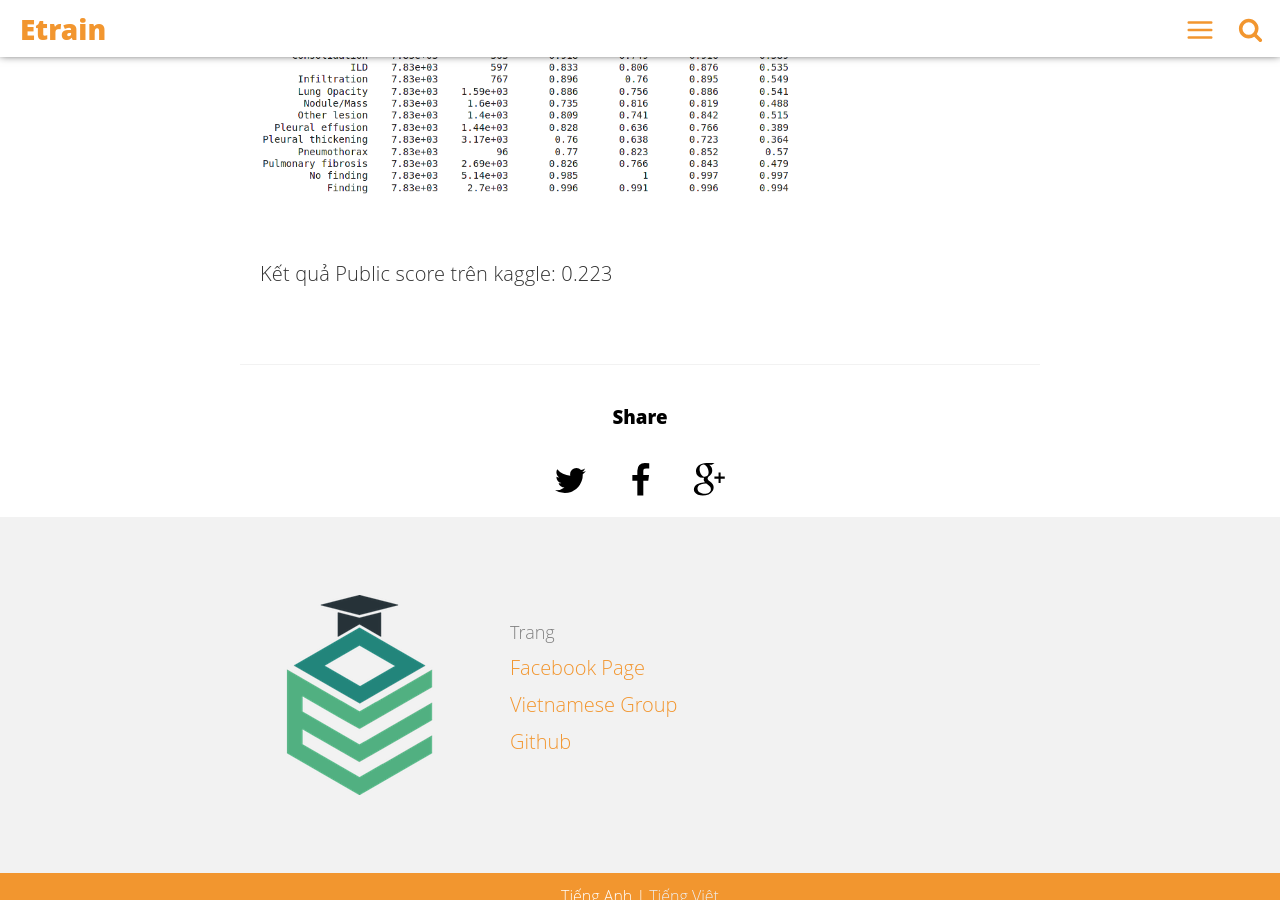
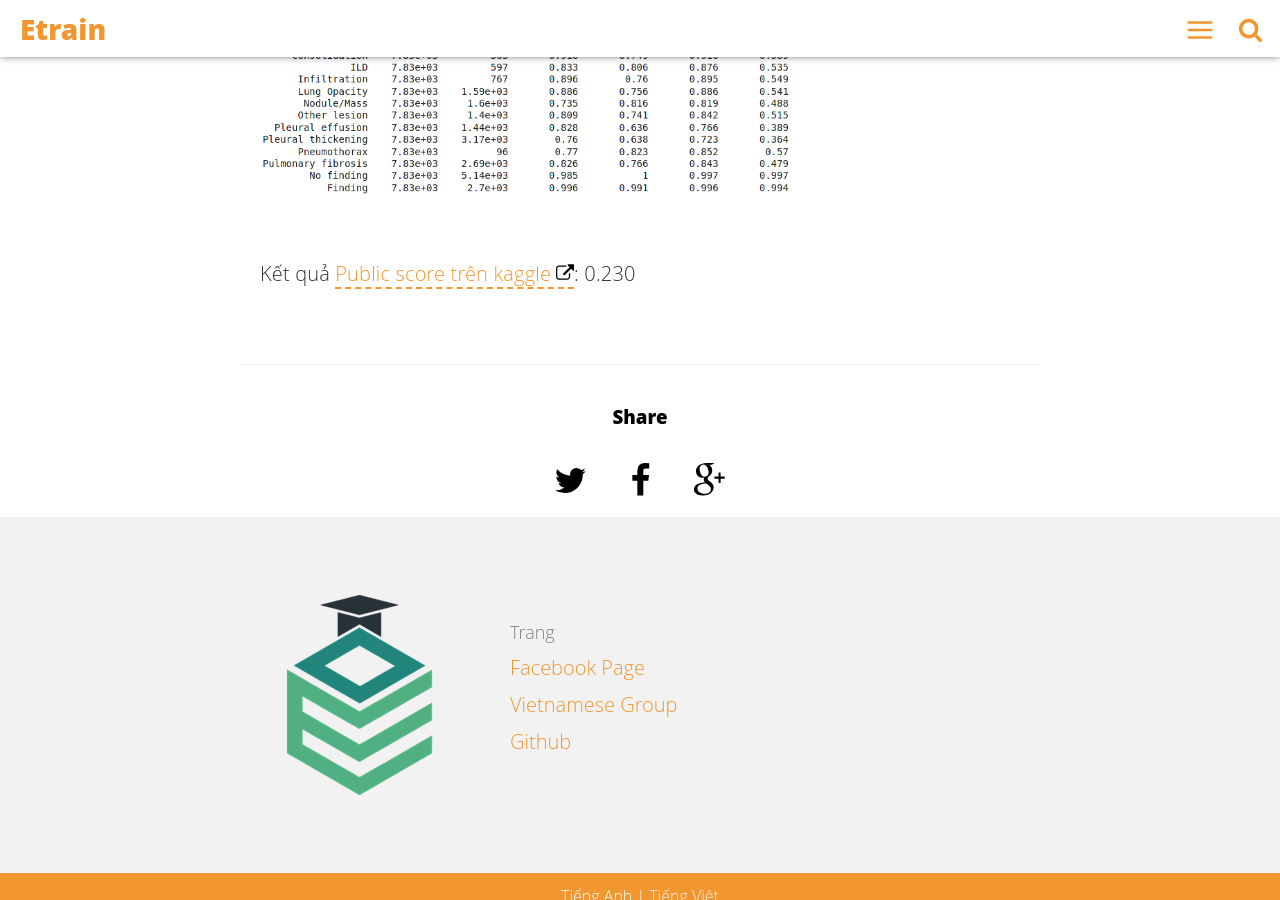
Before and after one commit to etrain-xyz/etrain, a Jekyll site: the page built from _posts/2021-03-10-vinbigdata-chest-x-ray-abnormalities-detection.md, in a window 1280 px wide and 900 px high, scrolled down 8305 px. Built offline with Jekyll 4.4.1, drawn with Linux system fonts in a browser that asks for light colours.

Commit message:
feat(update public score)

```diff
--- a/_posts/2021-03-10-vinbigdata-chest-x-ray-abnormalities-detection.md
+++ b/_posts/2021-03-10-vinbigdata-chest-x-ray-abnormalities-detection.md
@@ -248,4 +248,4 @@ Tạo tập tin yaml cho Yolov5
 
 ![Vinbigdata Result](/assets/img/posts/vinbigdata-xray-result.png)
 
-Kết quả Public score trên kaggle: 0.223
+Kết quả [Public score trên kaggle](https://www.kaggle.com/duythanhng/vinbigdata-yolov5-16-class): 0.230
```
Also changed, not shown: _posts/en/2021-03-10-vinbigdata-chest-x-ray-abnormalities-detection.md (+1 -1 lines).
